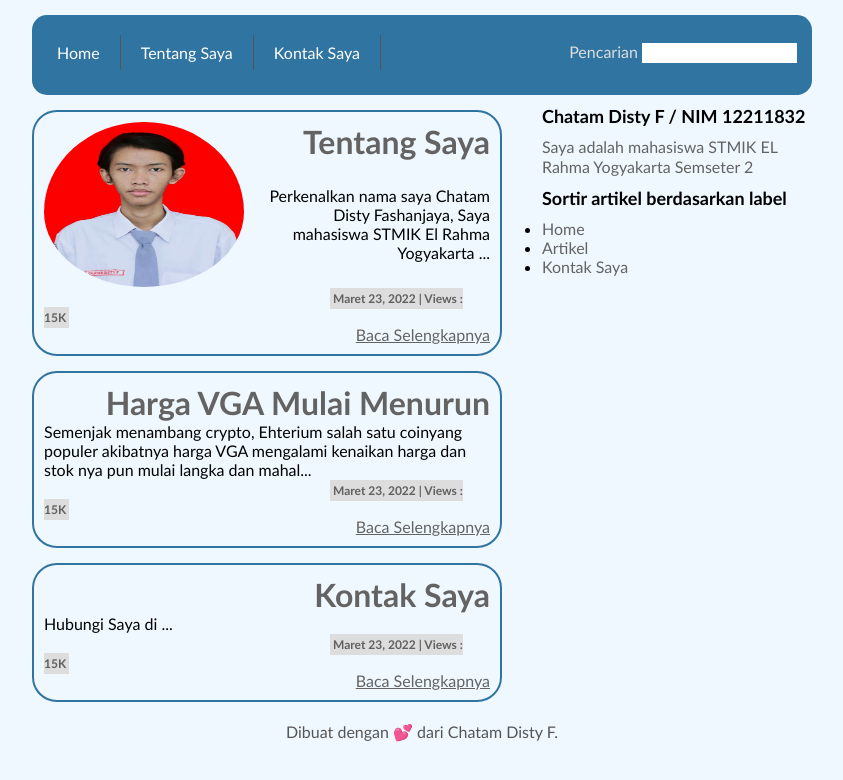
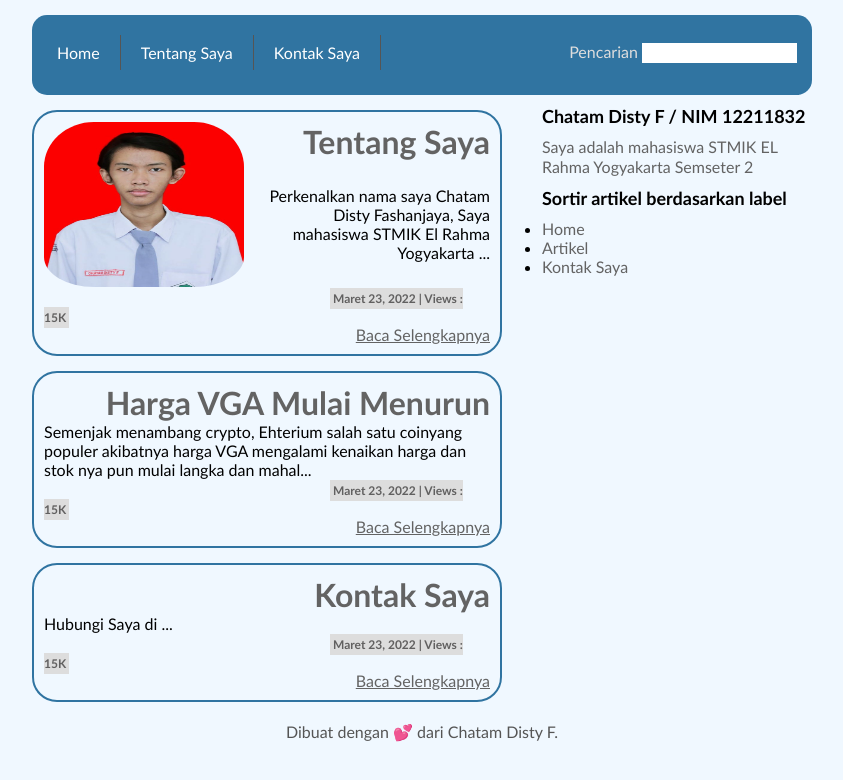
Before and after one commit to asasama/chatamdisty.github.io, a plain HTML site: page index.html in a window 1280 px wide. Shown: the whole page, without its empty margins (218-1061 px from the left). Drawn offline with Linux system fonts and the light colour scheme.

Commit message:
Update style.css

```diff
--- a/style.css
+++ b/style.css
@@ -25,7 +25,7 @@ body{
     overflow: hidden;
 }
 
-img{ border-radius: 55%;}
+img{ border-radius: 25%;}
 
 #menu-utama{
     margin-top: 15px;
```
